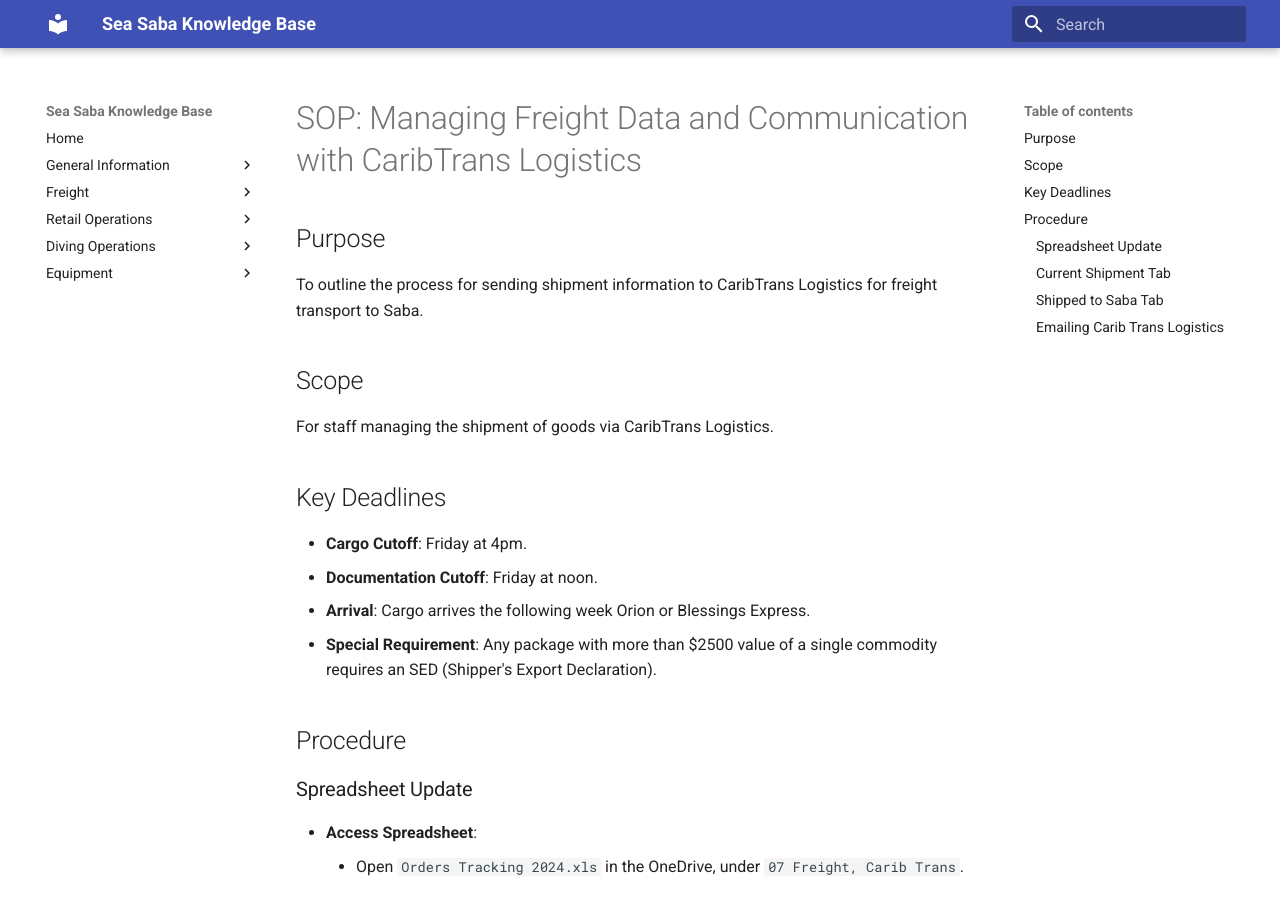
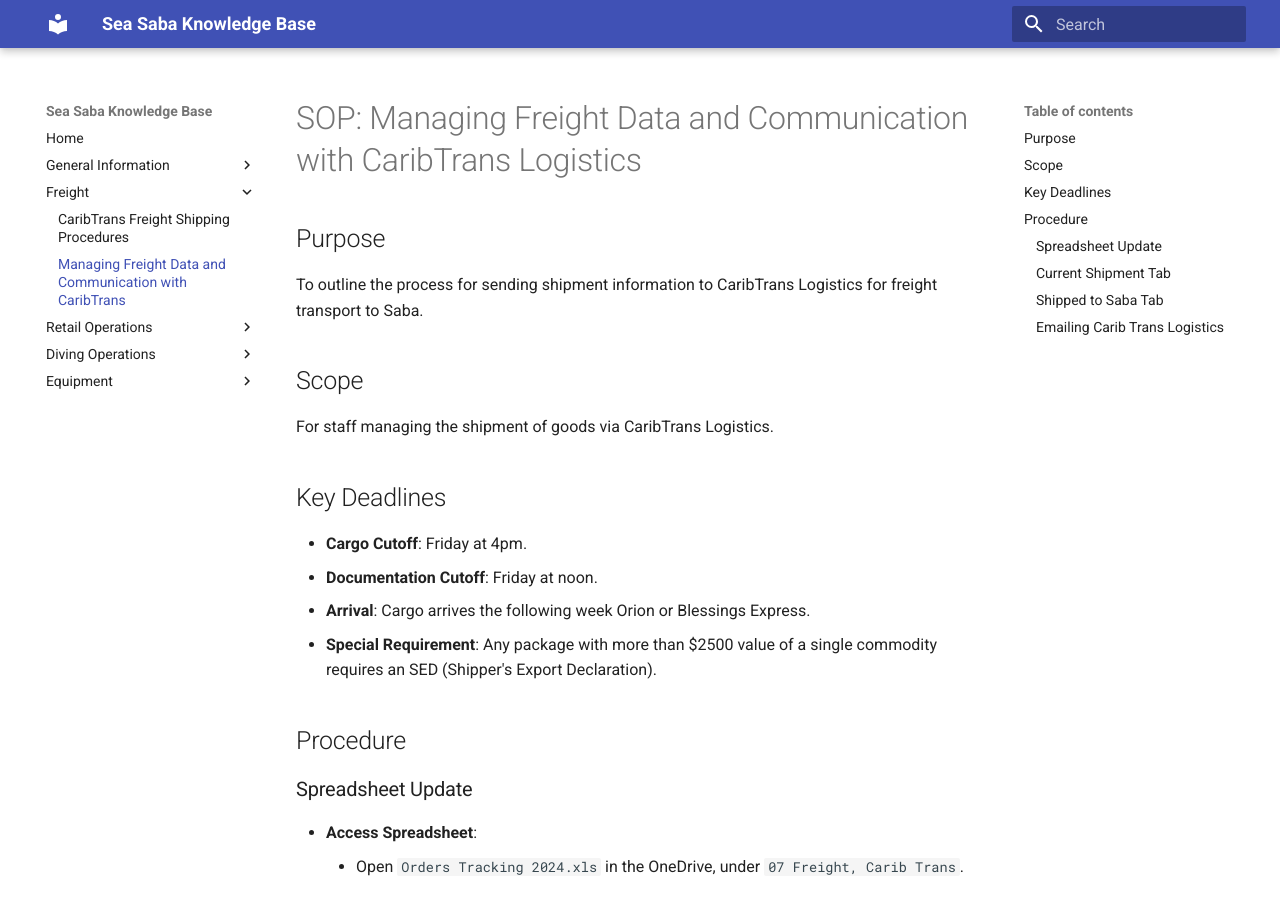
Before and after one commit to spizeck/Sea-Saba-Knowledge-Base, an MkDocs documentation site: the page built from docs/Freight/CaribTransDocs.md, in a window 1280 px wide and 900 px high. Built offline with MkDocs 1.6.1 and Material for MkDocs 9.7.7, drawn with Linux system fonts in a browser that asks for light colours.

Commit message:
Update mkdocs.yml

```diff
--- a/mkdocs.yml
+++ b/mkdocs.yml
@@ -12,8 +12,8 @@ nav:
   - General Information:
       - Diving & Snorkeling Info: GeneralInformation/DivingSnorkelingInfo.md
   - Freight:
-      - King Ocean Freight Shipping Procedures: Freight/ShippingKingOcean.md
-      - Managing Freight Data and Communication with King Ocean: Freight/KingOceanDocs.md
+      - CaribTrans Freight Shipping Procedures: Freight/ShippingCaribTrans.md
+      - Managing Freight Data and Communication with CaribTrans: Freight/CaribTransDocs.md
   - Retail Operations:
       - Checkfront: Checkfront.md
       - Diving Flowchart: DivingFlowchart.md
```
